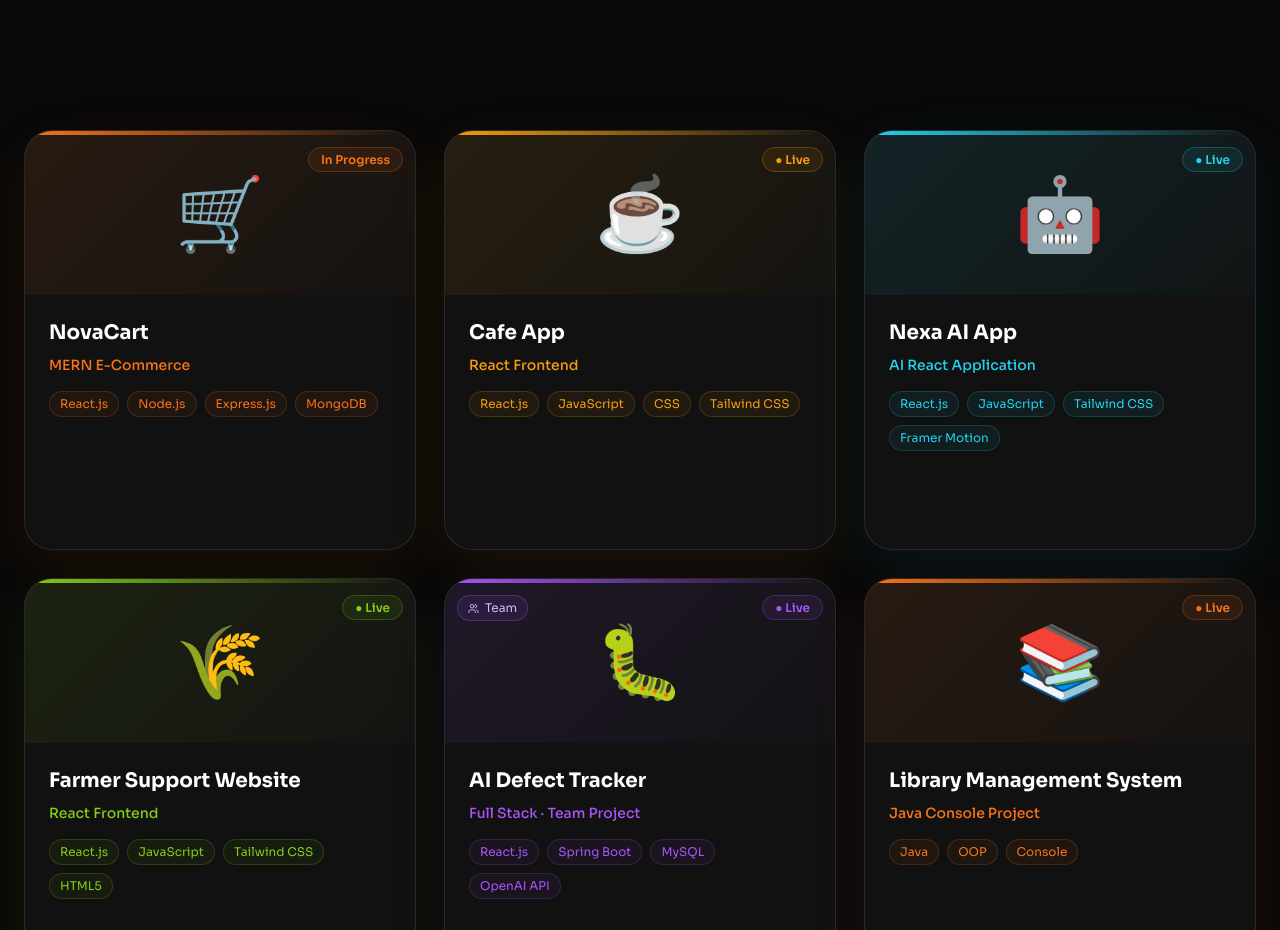
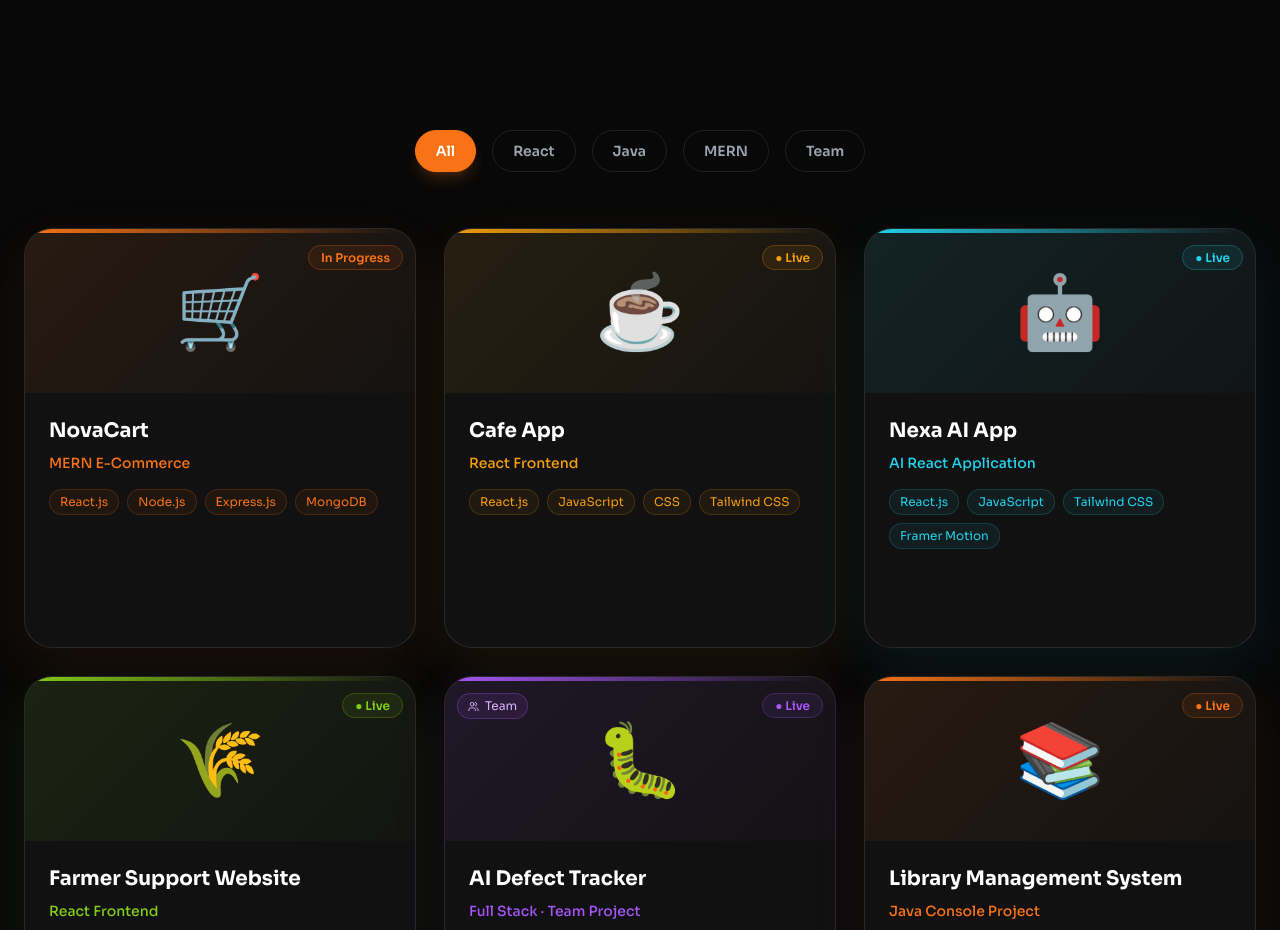
Before and after one commit to fathimaameen235-dotcom/DevByFathi-Portfolio, a React (Vite) app: page / in a window 1280 px wide. Shown: the part 3320-4250 px from the top of the page. Built offline with nearby package versions, Linux system fonts and the light colour scheme; a web font is replaced by a local one.

Commit message:
update projects filter

```diff
--- a/src/components/sections/Projects.jsx
+++ b/src/components/sections/Projects.jsx
@@ -4,7 +4,6 @@ import {
   ExternalLink,
   Github,
   ArrowRight,
-  Layers,
   Users,
 } from 'lucide-react';
 
@@ -350,48 +349,66 @@ export default function Projects() {
   const filteredProjects =
     filter === 'All'
       ? projects
+
       : filter === 'React'
       ? projects.filter((project) =>
           project.category
             ?.toLowerCase()
             .includes('react')
         )
+
       : filter === 'Java'
       ? projects.filter(
           (project) =>
             project.category
               ?.toLowerCase()
               .includes('java') ||
-          project.tech?.some((tech) =>
-            tech
-              .toLowerCase()
-              .includes('java')
-          ) ||
-          project.tech?.some((tech) =>
-            tech
-              .toLowerCase()
+            project.category
+              ?.toLowerCase()
               .includes('spring')
         )
-      )
+
       : filter === 'MERN'
       ? projects.filter((project) =>
           project.category
             ?.toLowerCase()
             .includes('mern')
         )
+
       : filter === 'Team'
       ? projects.filter(
           (project) =>
             project.isGroupProject ===
             true
         )
+
       : projects;
+
   return (
     <section
       id="projects"
       className="relative overflow-hidden py-28 px-6"
     >
       <div className="max-w-7xl mx-auto relative z-10">
+
+        {/* FILTER BUTTONS */}
+        <div className="flex flex-wrap justify-center gap-4 mb-14">
+          {FILTERS.map((item) => (
+            <button
+              key={item}
+              onClick={() => setFilter(item)}
+              className={`px-5 py-2.5 rounded-full border text-sm font-semibold transition-all duration-300 ${
+                filter === item
+                  ? 'bg-orange-500 text-white border-orange-500 shadow-lg shadow-orange-500/20'
+                  : 'border-white/10 text-gray-400 hover:border-orange-400 hover:text-white'
+              }`}
+            >
+              {item}
+            </button>
+          ))}
+        </div>
+
+        {/* PROJECT GRID */}
         <AnimatePresence mode="wait">
           <motion.div
             key={filter}
@@ -414,6 +431,7 @@ export default function Projects() {
             )}
           </motion.div>
         </AnimatePresence>
+
       </div>
     </section>
   );
```
Lines whose indentation alone changed are shown as unchanged.
